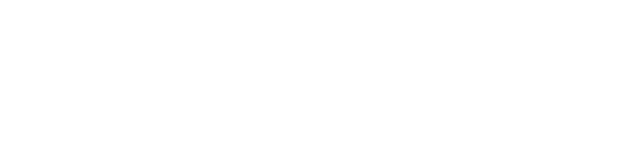
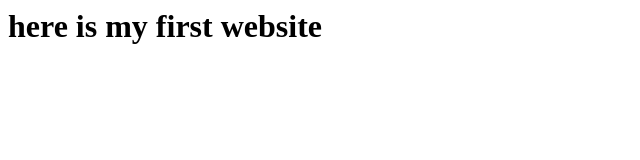
Before and after one commit to mahmoudmossa/responsive-website-with-bootstrap, a plain HTML site: page index.html in a window 1280 px wide. Shown: the whole page, without its empty margins (0-640 px from the left). Drawn offline with Linux system fonts and the light colour scheme.

```diff
--- a/index.html
+++ b/index.html
@@ -7,6 +7,8 @@
 
 <body>
 
+
+<h1>here is my first website</h1>
 
 
 </body>
```
